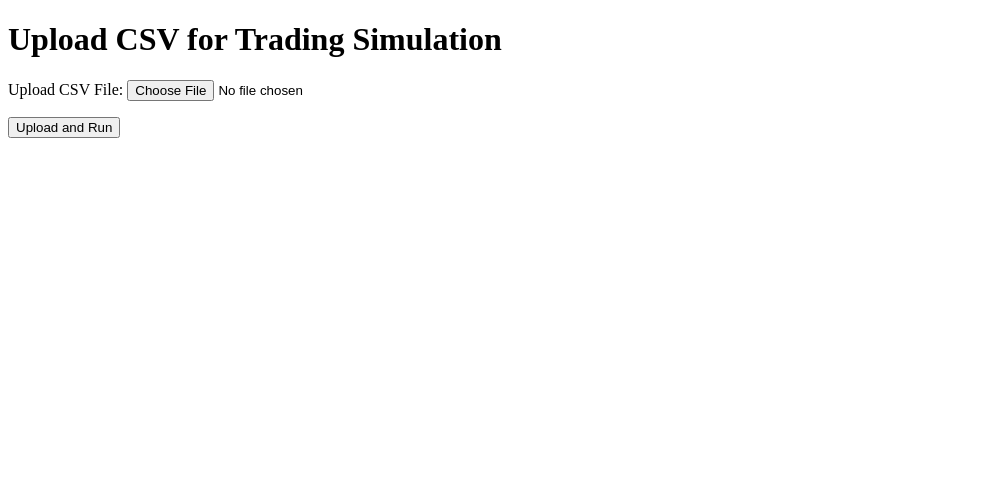
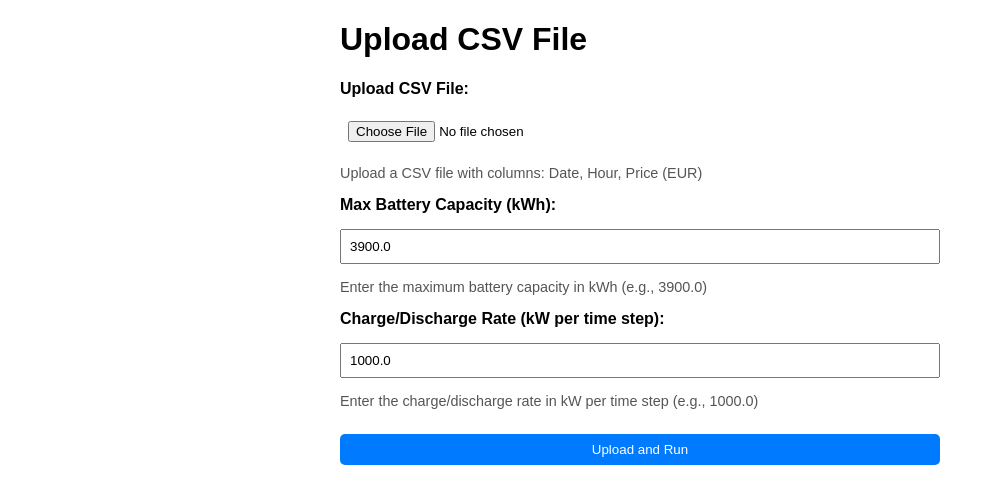
Before and after one commit to chavdarbilyanski/powerbidder, a Django app: page / in a window 1280 px wide. Shown: the top 504 px of the page, without its empty margins (0-995 px from the left). Run offline with Django 5.2, Linux system fonts and the light colour scheme.

Commit message:
GCP Integration

```diff
--- a/src/web/webbidder/forms.py
+++ b/src/web/webbidder/forms.py
@@ -1,4 +1,22 @@
 from django import forms
 
 class CSVUploadForm(forms.Form):
-    csv_file = forms.FileField(label='Upload CSV File')
+    csv_file = forms.FileField(
+        label='Upload CSV File',
+        required=True,
+        help_text='Upload a CSV file with columns: Date, Hour, Price (EUR)'
+    )
+    max_battery_capacity = forms.FloatField(
+        label='Max Battery Capacity (kWh)',
+        min_value=0.1,
+        initial=3900.0,
+        required=True,
+        help_text='Enter the maximum battery capacity in kWh (e.g., 3900.0)'
+    )
+    charge_discharge_rate = forms.FloatField(
+        label='Charge/Discharge Rate (kW per time step)',
+        min_value=0.1,
+        initial=1000.0,
+        required=True,
+        help_text='Enter the charge/discharge rate in kW per time step (e.g., 1000.0)'
+    )
--- a/src/web/webbidder/templates/results.html
+++ b/src/web/webbidder/templates/results.html
@@ -39,6 +39,8 @@
 </head>
 <body>
     <h1>Trading Simulation Results</h1>
+    <p><strong>Max Battery Capacity:</strong> {{ max_battery_capacity|floatformat:2 }} kWh</p>
+    <p><strong>Charge/Discharge Rate:</strong> {{ charge_discharge_rate|floatformat:2 }} kW per time step</p>
     <p><strong>Final Battery Charge:</strong> {{ battery_charge|floatformat:2 }} kWh</p>
     <p><strong>Final Battery Percent:</strong> {{ battery_percent|floatformat:2 }}%</p>
     <p><strong>Final Total Profit:</strong> €{{ total_profit|floatformat:2 }}</p>
--- a/src/web/webbidder/templates/upload.html
+++ b/src/web/webbidder/templates/upload.html
@@ -2,21 +2,78 @@
 <html>
 <head>
     <title>Upload CSV</title>
+    <style>
+        body {
+            font-family: Arial, sans-serif;
+            margin: 20px;
+        }
+        .form-container {
+            max-width: 600px;
+            margin: auto;
+        }
+        .form-container input, .form-container button {
+            margin: 10px 0;
+            padding: 8px;
+            width: 100%;
+            box-sizing: border-box;
+        }
+        .form-container button {
+            background-color: #007BFF;
+            color: white;
+            border: none;
+            border-radius: 5px;
+            cursor: pointer;
+        }
+        .form-container button:hover {
+            background-color: #0056b3;
+        }
+        .error {
+            color: red;
+            margin-bottom: 10px;
+        }
+        .form-field {
+            margin-bottom: 15px;
+        }
+        .form-field label {
+            display: block;
+            margin-bottom: 5px;
+            font-weight: bold;
+        }
+        .form-field p {
+            margin: 5px 0 0;
+            font-size: 0.9em;
+            color: #555;
+        }
+    </style>
 </head>
 <body>
-    <h1>Upload CSV for Trading Simulation</h1>
-    {% if error %}
-        <p style="color: red;">{{ error }}</p>
-    {% endif %}
-    <form method="post" enctype="multipart/form-data" id="upload-form">
-        {% csrf_token %}
-        {{ form.as_p }}
-        <button type="submit" onclick="console.log('Form submitted')">Upload and Run</button>
-    </form>
-    <script>
-        document.getElementById('upload-form').addEventListener('submit', function() {
-            console.log('Form submission triggered');
-        });
-    </script>
+    <div class="form-container">
+        <h1>Upload CSV File</h1>
+        {% if error %}
+            <p class="error">{{ error }}</p>
+        {% endif %}
+        <form method="post" enctype="multipart/form-data">
+            {% csrf_token %}
+            <div class="form-field">
+                {{ form.csv_file.label_tag }}
+                {{ form.csv_file }}
+                {{ form.csv_file.errors }}
+                <p>{{ form.csv_file.help_text }}</p>
+            </div>
+            <div class="form-field">
+                {{ form.max_battery_capacity.label_tag }}
+                {{ form.max_battery_capacity }}
+                {{ form.max_battery_capacity.errors }}
+                <p>{{ form.max_battery_capacity.help_text }}</p>
+            </div>
+            <div class="form-field">
+                {{ form.charge_discharge_rate.label_tag }}
+                {{ form.charge_discharge_rate }}
+                {{ form.charge_discharge_rate.errors }}
+                <p>{{ form.charge_discharge_rate.help_text }}</p>
+            </div>
+            <button type="submit">Upload and Run</button>
+        </form>
+    </div>
 </body>
 </html>
--- a/src/web/webbidder/views.py
+++ b/src/web/webbidder/views.py
@@ -15,9 +15,7 @@ import logging
 logging.basicConfig(level=logging.DEBUG)
 logger = logging.getLogger(__name__)
 
-# Battery constraints
-MAX_BATTERY_CAPACITY = 3900.0  # kWh
-CHARGE_DISCHARGE_RATE = 1000.0  # kW per time step
+# Default constants
 MODEL_FILE_NAME = "battery_ppo_agent_v2.zip"
 STATS_FILE_NAME = "vec_normalize_stats_v2.pkl"
 PRICE_COLUMN = "price"
@@ -112,9 +110,9 @@ def preprocess_csv(csv_file):
         logger.error(f"Error in preprocess_csv: {str(e)}")
         raise
 
-def run_inference_and_calculate(df, model, vec_env):
-    logger.debug("Running inference...")
-    battery_charge = INITIAL_BATTERY_PERCENT * MAX_BATTERY_CAPACITY
+def run_inference_and_calculate(df, model, vec_env, max_battery_capacity, charge_discharge_rate):
+    logger.debug(f"Running inference with max_battery_capacity={max_battery_capacity}, charge_discharge_rate={charge_discharge_rate}...")
+    battery_charge = INITIAL_BATTERY_PERCENT * max_battery_capacity
     total_profit = 0.0
     results = []
 
@@ -130,7 +128,7 @@ def run_inference_and_calculate(df, model, vec_env):
         logger.debug(f"Processing: time_step={time_step}, timestamp={timestamp}, hour={hour}, price_mwh={price_mwh}, price_kwh={price_kwh}")
 
         # Battery state BEFORE action
-        battery_percent = battery_charge / MAX_BATTERY_CAPACITY
+        battery_percent = battery_charge / max_battery_capacity
 
         # Use €/MWh for model input
         obs_raw = np.array([
@@ -166,14 +164,14 @@ def run_inference_and_calculate(df, model, vec_env):
         }
 
         # Apply action with max function for battery constraints
-        if action_str == 'BUY' and battery_charge < MAX_BATTERY_CAPACITY:
-            amount = min(CHARGE_DISCHARGE_RATE, MAX_BATTERY_CAPACITY - battery_charge)
+        if action_str == 'BUY' and battery_charge < max_battery_capacity:
+            amount = min(charge_discharge_rate, max_battery_capacity - battery_charge)
             action_details['profit_change'] = -price_kwh * amount
             total_profit += action_details['profit_change']
             battery_charge += amount
             logger.debug(f"BUY: amount={amount}, battery_charge={battery_charge}, profit_change={action_details['profit_change']}")
         elif action_str == 'SELL' and battery_charge > 0:
-            amount = min(CHARGE_DISCHARGE_RATE, battery_charge)
+            amount = min(charge_discharge_rate, battery_charge)
             action_details['profit_change'] = price_kwh * amount
             total_profit += action_details['profit_change']
             battery_charge -= amount
@@ -192,23 +190,30 @@ def upload_csv(request):
     if request.method == 'POST':
         logger.debug("Processing POST request")
         form = CSVUploadForm(request.POST, request.FILES)
+        logger.debug(f"Form data: {request.POST}, Files: {request.FILES}")
         if form.is_valid():
             logger.debug("Form is valid")
             csv_file = request.FILES['csv_file']
-            logger.debug(f"Uploaded file: {csv_file.name}")
+            max_battery_capacity = form.cleaned_data['max_battery_capacity']
+            charge_discharge_rate = form.cleaned_data['charge_discharge_rate']
+            logger.debug(f"Uploaded file: {csv_file.name}, max_battery_capacity={max_battery_capacity}, charge_discharge_rate={charge_discharge_rate}")
             try:
                 df = preprocess_csv(csv_file)
                 logger.debug(f"DataFrame shape: {df.shape}")
 
                 model, vec_env = load_model_and_env()
-                battery_charge, total_profit, results = run_inference_and_calculate(df, model, vec_env)
+                battery_charge, total_profit, results = run_inference_and_calculate(
+                    df, model, vec_env, max_battery_capacity, charge_discharge_rate
+                )
 
                 logger.debug("Rendering results.html")
                 return render(request, 'results.html', {
                     'battery_charge': battery_charge,
-                    'battery_percent': (battery_charge / MAX_BATTERY_CAPACITY) * 100.0,
+                    'battery_percent': (battery_charge / max_battery_capacity) * 100.0,
                     'total_profit': total_profit,
-                    'results': results
+                    'results': results,
+                    'max_battery_capacity': max_battery_capacity,
+                    'charge_discharge_rate': charge_discharge_rate
                 })
             except Exception as e:
                 logger.error(f"Error in upload_csv: {str(e)}")
```
Also changed, not shown: cloudbuild.yaml (added, +18 -0 lines).
